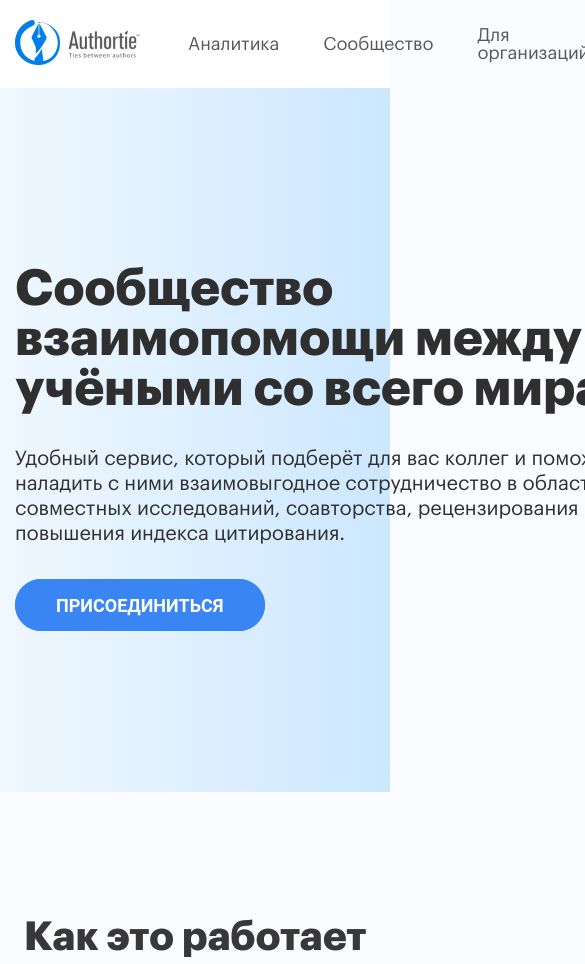
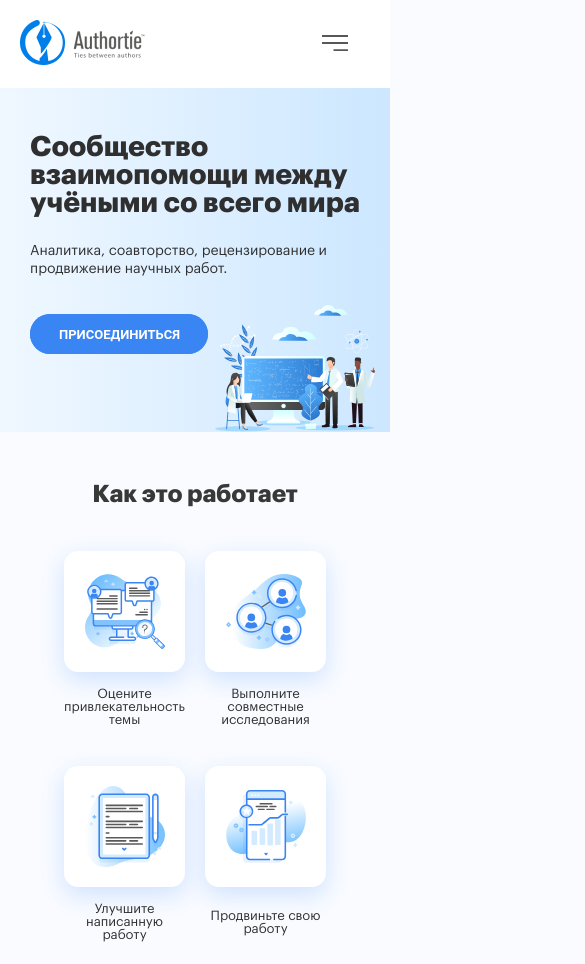
Before and after one commit to Ryockans/Authortie, a website: page src/index.html in a window 390 px wide. Shown: the top 964 px of the page, 585 px wide, since content can reach past the window. Drawn offline with nearby package versions, Linux system fonts and the light colour scheme.

Commit message:
attempt to adapt

```diff
--- a/src/assets/styles/components/header/header-nav.css
+++ b/src/assets/styles/components/header/header-nav.css
@@ -23,3 +23,23 @@
   color: var(--color-text-main);
   font: var(--font-header-main);
 }
+
+@media (max-width: 1366px) {
+  .navHeader__list-item {
+    margin: 0 18px;
+  }
+
+  .navHeader__list-item:last-of-type {
+    display: none;
+  }
+}
+
+@media (max-width: 1024px) {
+  .navHeader__list-item {
+    display: none;
+  }
+
+  .navHeader__list-item:first-of-type {
+    display: block;
+  }
+}
--- a/src/assets/styles/components/header/userbar.css
+++ b/src/assets/styles/components/header/userbar.css
@@ -1,3 +1,7 @@
+.userbar {
+  display: flex;
+}
+
 .userbar__list {
   display: flex;
   align-items: center;
@@ -14,11 +18,6 @@
 
 .userbar__list-item:last-of-type {
   margin-right: 0;
-}
-
-.userbar__list-button {
-  background: none;
-  border: none;
 }
 
 .userbar__list-text {
@@ -47,3 +46,43 @@
   width: 15px;
   height: 15px;
 }
+
+.userbar__list-item.-menu {
+  display: none;
+}
+
+@media (max-width: 1366px) {
+  .userbar__list-item {
+    margin: 0 19px;
+  }
+}
+
+@media (max-width: 1024px) {
+  .userbar__list-item {
+    margin: 0 16px;
+  }
+
+  .userbar__list-item:last-of-type {
+    display: none;
+  }
+
+  .userbar__list-item.-menu {
+    display: block;
+  }
+}
+
+@media (max-width: 630px) {
+  .userbar__list-item {
+    display: none;
+  }
+
+  .userbar__list-item:first-of-type {
+    display: block;
+  }
+}
+
+@media (max-width: 420px) {
+  .userbar__list-item:first-of-type {
+    display: none;
+  }
+}
--- a/src/assets/styles/components/sections/banner.css
+++ b/src/assets/styles/components/sections/banner.css
@@ -12,19 +12,106 @@
 }
 
 .banner__content-text {
+  margin-top: 33px;
   font: var(--font-banner-text);
   color: var(--color-grey-darker);
   width: 620px;
+}
+
+.banner__content-text.-alternate {
+  display: none;
 }
 
 .banner__content-button {
   margin-top: 48px;
 }
 
-.banner__content-text {
-  margin-top: 33px;
-}
-
 .banner__content-figure {
   margin: 55px 0;
 }
+
+@media (max-width: 1366px) {
+  .banner {
+    margin-bottom: 70px;
+  }
+
+  .banner__content-text {
+    margin-top: 25px;
+    width: 480px;
+  }
+
+  .banner__content-image {
+    max-width: 557px;
+  }
+}
+
+@media (max-width: 1024px) {
+  .banner {
+    margin-bottom: 65px;
+  }
+
+  .banner__content-text {
+    width: 400px;
+    display: none;
+  }
+
+  .banner__content-image {
+    max-width: 460px;
+  }
+
+  .banner__content-text.-alternate {
+    display: block;
+  }
+}
+
+@media (max-width: 768px) {
+  .banner__content, .banner__content-text {
+    width: 340px;
+  }
+
+  .banner__content-image {
+    max-width: 350px;
+  }
+}
+
+@media (max-width: 630px) {
+  .banner__content {
+    width: 460px;
+    padding-top: 45px;
+    padding-bottom: 90px;
+    background-image: url("../../../images/scientists_mini.svg");
+    background-repeat: no-repeat;
+    background-position: bottom right;
+  }
+
+  .banner__content-image {
+    display: none;
+  }
+}
+
+@media (max-width: 480px) {
+  .banner {
+    margin-bottom: 50px;
+  }
+
+  .banner__content {
+    background-position-x: 220px;
+  }
+
+  .banner__content {
+    padding-left: 15px;
+    padding-right: 15px;
+  }
+}
+
+@media (max-width: 420px) {
+  .banner__content {
+    background-size: 160px;
+    background-position-x: 200px;
+  }
+
+  .banner__content-text {
+    width: 300px;
+  }
+
+}
--- a/src/assets/styles/components/sections/flowchart.css
+++ b/src/assets/styles/components/sections/flowchart.css
@@ -6,8 +6,15 @@
   margin-bottom: 54px;
 }
 
+.flowchart__cards {
+  display: flex;
+  flex-flow: row nowrap;
+  justify-content: space-between;
+}
+
 .flowchart__figure {
   display: flex;
+  align-items: center;
   flex-direction: column;
 }
 
@@ -18,7 +25,7 @@
   flex-grow: 1;
   text-align: center;
   margin: 33px auto 0;
-  max-width: 234px;
+  max-width: var(--image-card-caption-width);
   font: var(--font-content-main);
   color: var(--color-content-main);
 }
@@ -26,3 +33,59 @@
 .flowchart__arrow {
   margin-bottom: 65px;
 }
+
+@media (max-width: 1366px) {
+  .flowchart__header {
+    margin-bottom: 50px;
+  }
+
+  .flowchart__arrow {
+    max-width: 21px;
+  }
+}
+
+@media (max-width: 1024px) {
+  .flowchart__header {
+    margin-bottom: 45px;
+  }
+
+  .flowchart__arrow {
+    max-width: 15px;
+  }
+}
+
+@media (max-width: 768px) {
+  .flowchart__figure-text {
+    margin-top: 15px;
+  }
+
+  .flowchart__arrow {
+    max-width: 14px;
+    margin-bottom: 47px;
+  }
+}
+
+@media (max-width: 630px) {
+  .flowchart__cards {
+    flex-wrap: wrap;
+    justify-content: center;
+  }
+
+  .flowchart__figure {
+    margin: 20px 10px;
+  }
+
+  .flowchart__figure-text {
+    width: var(--image-card-width);
+  }
+
+  .flowchart__arrow {
+    display: none;
+  }
+}
+
+@media (max-width: 480px) {
+  .flowchart__header {
+    margin-bottom: 25px;
+  }
+}
--- a/src/assets/styles/global.css
+++ b/src/assets/styles/global.css
@@ -20,3 +20,8 @@ h2 {
   font: var(--font-content-header);
   color: var(--color-content-header);
 }
+
+button {
+  background: none;
+  border: none;
+}
--- a/src/assets/styles/libs/buttons.css
+++ b/src/assets/styles/libs/buttons.css
@@ -14,3 +14,21 @@
   color: var(--color-button-outlined-text);
   background-color: var(--color-button-outlined);
 }
+
+@media (max-width: 1024px) {
+  .button {
+    padding: 14px 31px 13px 32px;
+  }
+}
+
+@media (max-width: 768px) {
+  .button {
+    padding: 12px 27px 11px 28px;
+  }
+}
+
+@media (max-width: 630px) {
+  .button.-outlined {
+    padding: 14px 20px 12px 20px;
+  }
+}
--- a/src/assets/styles/libs/cards.css
+++ b/src/assets/styles/libs/cards.css
@@ -7,4 +7,17 @@
   height: var(--image-card-height);
   border-radius: var(--image-card-border-radius);
   background-color: var(--color-image-background);
+  box-shadow: 0 8px 23px var(--color-imabe-card-shadow);
 }
+
+@media (max-width: 1366px) {
+  .image-card__picture {
+    max-width: 120px;
+  }
+}
+
+@media (max-width: 1024px) {
+  .image-card__picture {
+    max-width: 80px;
+  }
+}
--- a/src/assets/styles/libs/containers.css
+++ b/src/assets/styles/libs/containers.css
@@ -3,3 +3,59 @@
   margin: 0 auto;
   padding: 0 15px;
 }
+
+@media (max-width: 1366px) {
+  .container {
+    max-width: 1080px;
+  }
+
+  .container.-for-header {
+    max-width: 1200px;
+  }
+}
+
+@media (max-width: 1024px) {
+  .container {
+    max-width: 764px;
+  }
+
+  .container.-for-header {
+    max-width: 890px;
+  }
+}
+
+@media (max-width: 768px) {
+  .container, .container.-for-header {
+    max-width: 678px;
+  }
+}
+
+@media (max-width: 630px) {
+  .container {
+    max-width: 500px;
+  }
+
+  .container.-for-header {
+    max-width: 550px;
+  }
+}
+
+@media (max-width: 480px) {
+  .container {
+    max-width: 460px;
+  }
+
+  .container.-for-header {
+    max-width: 440px;
+  }
+}
+
+@media (max-width: 420px) {
+  .container {
+    max-width: 400px;
+  }
+
+  .container.-for-header {
+    max-width: 380px;
+  }
+}
--- a/src/assets/styles/variables/variables_colors.css
+++ b/src/assets/styles/variables/variables_colors.css
@@ -9,7 +9,8 @@
   --color-grey-photographic: #383838;
   --color-pale: #F9FBFF;
   --color-pattens-blue: rgba(204, 231, 255, 1);
-  --color-pattens-blue-transparent: rgba(204, 231, 255, 0.3);;
+  --color-pattens-blue-transparent: rgba(204, 231, 255, 0.3);
+  --color-blue-bluebryy-tarnsparent: rgba(44, 128, 255, 0.2);
 
   /* Назначение цветов */
   --color-background: var(--color-pale);
@@ -27,6 +28,7 @@
   --color-gradient-start: var(--color-pattens-blue-transparent);
   --color-gradient-end: var(--color-pattens-blue);
   --color-image-background: var(--color-white);
+  --color-imabe-card-shadow: var(--color-blue-bluebryy-tarnsparent);
   --color-content-header: var(--color-grey-photographic);
   --color-content-main: var(--color-grey-darker);
 
--- a/src/assets/styles/variables/variables_dimensions.css
+++ b/src/assets/styles/variables/variables_dimensions.css
@@ -1,4 +1,23 @@
 :root {
   --image-card-width: 266px;
   --image-card-height: 267px;
+  --image-card-caption-width: 234px;
+
 }
+
+
+@media (max-width: 1366px) {
+  :root {
+    --image-card-width: 179px;
+    --image-card-height: 179px;
+    --image-card-caption-width: 179px;
+  }
+}
+
+@media (max-width: 1024px) {
+  :root {
+    --image-card-width: 121px;
+    --image-card-height: 121px;
+    --image-card-caption-width: 170px;
+  }
+}
--- a/src/assets/styles/variables/variables_fonts.css
+++ b/src/assets/styles/variables/variables_fonts.css
@@ -10,3 +10,37 @@
   --font-content-header: 700 40px 'Graphik', Tahoma, sans-serif;
   --font-content-main: 16px 'Graphik', Tahoma, sans-serif;
 }
+
+
+@media (max-width: 1366px) {
+  :root {
+    --font-header-main: 16px 'Graphik', Tahoma, sans-serif;
+    --font-button-main: 700 14px 'Roboto', Arial, sans-serif;
+    --font-banner-header: 700 36px 'Graphik', Tahoma, sans-serif;
+    --font-banner-text: 16px/20px 'Graphik', Tahoma, sans-serif;
+    --font-content-header: 700 26px 'Graphik', Tahoma, sans-serif;
+    --font-content-main: 14px 'Graphik', Tahoma, sans-serif;
+  }
+}
+
+@media (max-width: 1024px) {
+  :root {
+    --font-button-main: 700 13px 'Roboto', Arial, sans-serif;
+    --font-banner-header: 700 30px 'Graphik', Tahoma, sans-serif;
+    --font-banner-text: 14px/18px 'Graphik', Tahoma, sans-serif;
+  }
+}
+
+@media (max-width: 768px) {
+  :root {
+    --font-banner-header: 700 28px 'Graphik', Tahoma, sans-serif;
+    --font-content-header: 700 24px 'Graphik', Tahoma, sans-serif;
+    --font-content-main: 13px 'Graphik', Tahoma, sans-serif;
+  }
+}
+
+@media (max-width: 630px) {
+  :root {
+    --font-button-outlined: 500 12px/12px 'Graphik', Tahoma, sans-serif;;
+  }
+}
--- a/src/index.html
+++ b/src/index.html
@@ -8,7 +8,7 @@
 </head>
 <body>
 <header class="page-header">
-  <div class="container flex-between">
+  <div class="container -for-header flex-between">
     <nav class="navHeader">
       <ul class="navHeader__list">
         <li class="navHeader__list-item">
@@ -58,6 +58,12 @@
           <small class="userbar__list-text">1</small>
         </li>
 
+        <li class="userbar__list-item -menu">
+          <button class="userbar__menu-button">
+            <img src="assets/images/userbar_show.svg" alt="Меню">
+          </button>
+        </li>
+
         <li class="userbar__list-item">
           <div class="userbar__list-profile">
             <img src="assets/images/profile.svg" alt="Профиль" class="usebar__user-avatar">
@@ -66,6 +72,7 @@
             <img src="assets/images/checkmark.svg" alt="✓">
           </small>
         </li>
+
       </ul>
     </div>
   </div>
@@ -83,6 +90,10 @@
           в областях совместных исследований, соавторства, рецензирования
           и повышения индекса цитирования.
         </div>
+        <div class="banner__content-text -alternate">
+          Аналитика, соавторство, рецензирование и
+          продвижение научных работ.
+        </div>
         <div class="banner__content-button">
           <a href="#" class="button">
             Присоединиться
@@ -97,7 +108,7 @@
 
   <section class="flowchart">
     <h2 class="flowchart__header">Как это работает</h2>
-    <div class="container flex-between">
+    <div class="container flowchart__cards">
       <figure class="flowchart__figure">
         <div class="image-card">
           <img src="assets/images/estimate.svg" alt="Оцените привлекательность темы" class="image-card__picture">
@@ -120,7 +131,7 @@
         <div class="image-card">
           <img src="assets/images/emprove.svg" alt="Улучшите написанную работу" class="image-card__picture">
         </div>
-        <figcaption class="flowchart__figure-text _one-lined">Улучшите написанную работу</figcaption>
+        <figcaption class="flowchart__figure-text">Улучшите написанную работу</figcaption>
       </figure>
 
       <img src="assets/images/long_arrow.svg" alt="→" class="flowchart__arrow">
@@ -129,7 +140,7 @@
         <div class="image-card">
           <img src="assets/images/promote.svg" alt="Продвиньте свою работу" class="image-card__picture">
         </div>
-        <figcaption class="flowchart__figure-text _one-lined">Продвиньте свою работу</figcaption>
+        <figcaption class="flowchart__figure-text">Продвиньте свою работу</figcaption>
       </figure>
     </div>
   </section>
```
Also changed, not shown: src/assets/images/scientists_mini.svg (added), src/assets/images/userbar_show.svg (added).
